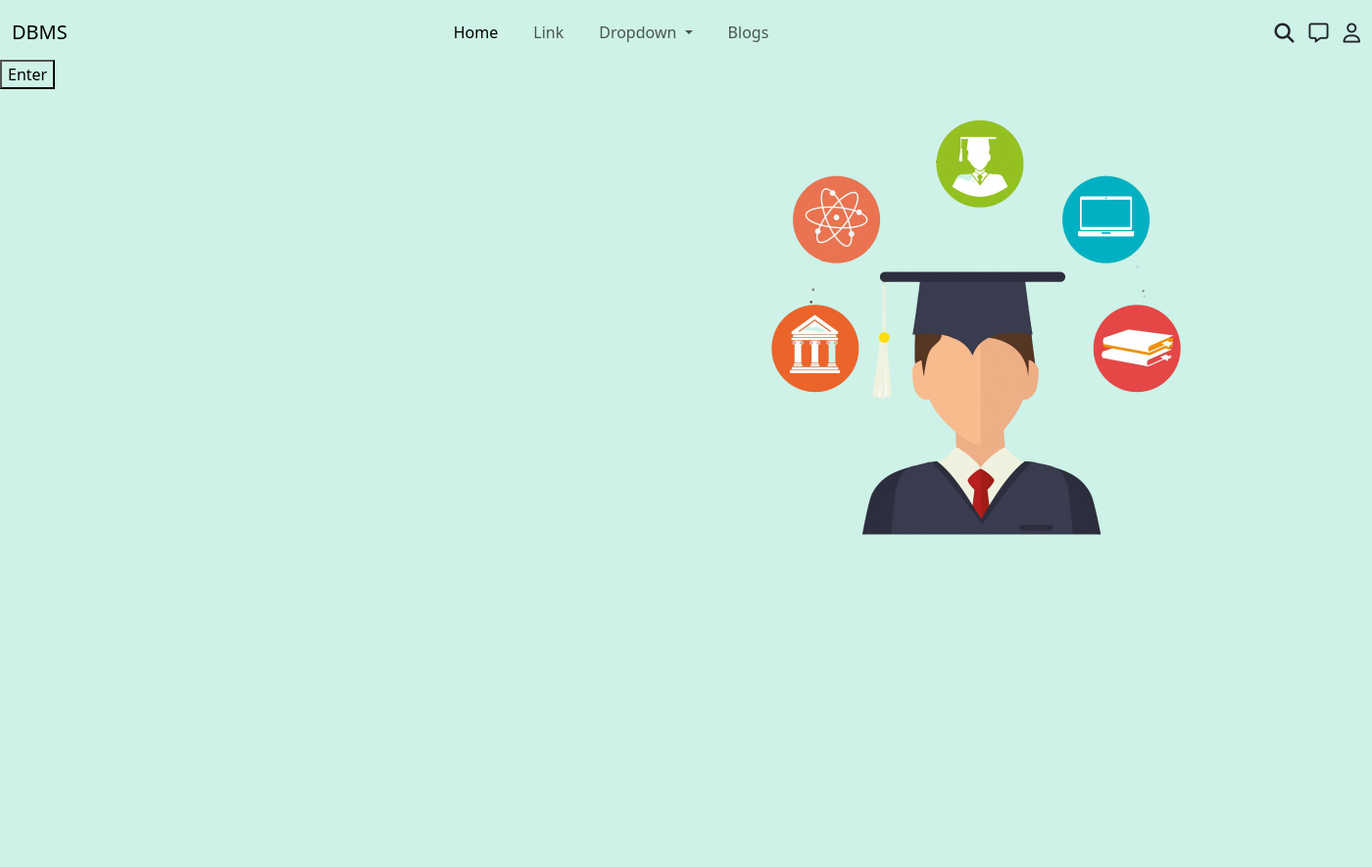
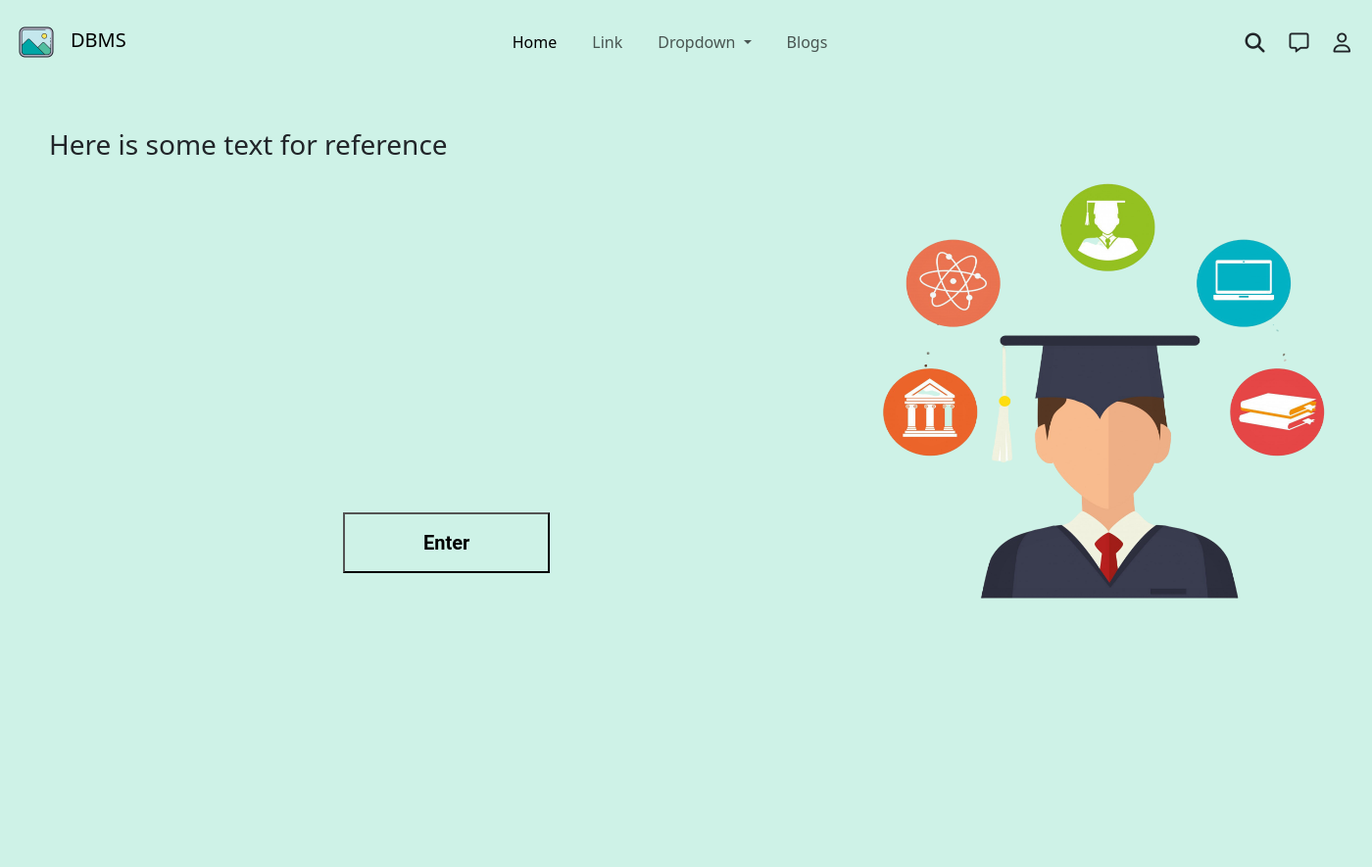
Before and after one commit to hamim-nibir/DreamEd, a PHP site: page / in a window 1400 px wide. Shown: the whole page at 98% size. Before the commit the page ends 546 px from the top, so only its background shows below. Run offline with PHP 8.4, Linux system fonts and the light colour scheme; some libraries are stand-ins or nearby versions.

Commit message:
Finished Basic Placeholder works for homepage

```diff
--- a/assets/css/style.css
+++ b/assets/css/style.css
@@ -16,19 +16,67 @@ body{
 .nav-right-items {
     list-style: none;
     padding-left: 15px;
+    margin-right: 10px;
+}
+.brandlogo{
+    max-height: fit-content;
+    max-width: 50px;
+    margin-right: 10px;
 }
 .hero-section{
-    display: inline-block;
+    display: flex;
     background-color: transparent;
+    justify-content: space-around;
 }
 .hero-image{
-    display: flex;
-    margin-left: 750px;
+    flex: 1 1 60%;
+    margin-left: 300px;
+    margin-top: 75px;
     max-width: 800px;
     height: 500px;
     background: transparent;
 }
+.leftcol{
+    flex: 1 1 40%;
+    margin-left: 50px;
+    margin-top: 50px;
+}
 .enter-btn{
+    background-color:transparent;
+    font-family: "Roboto";
+    font-weight: bold;
+    font-size: 20px;
+    padding: 14px 80px;
+    margin-top: 350px;
+    margin-left: 300px;
+    margin-bottom: 300px;
+}
+
+
+.nav-right {
+    position: relative;
     display: inline-block;
-    background: transparent;
+    cursor: pointer;
 }
+
+.nav-right-icons .tooltiptext {
+    visibility: hidden;
+    width: 100px;
+    background-color: black;
+    color: #fff;
+    text-align: center;
+    border-radius: 5px;
+    padding: 5px;
+    position: absolute;
+    z-index: 1;
+    top: 125%; /* Position above the element */
+    right: 0%;
+    margin-left: -60px; /* Center the tooltip */
+    opacity: 0;
+    transition: opacity 0.3s;
+}
+
+.nav-right-icons:hover .tooltiptext {
+    visibility: visible;
+    opacity: 1;
+}
--- a/index.html
+++ b/index.html
@@ -5,13 +5,15 @@
     <meta name="viewport" content="width=device-width, initial-scale=1.0">
     <title>Don't Know yet</title>
     <link href="https://cdn.jsdelivr.net/npm/bootstrap@5.3.3/dist/css/bootstrap.min.css" rel="stylesheet" integrity="sha384-QWTKZyjpPEjISv5WaRU9OFeRpok6YctnYmDr5pNlyT2bRjXh0JMhjY6hW+ALEwIH" crossorigin="anonymous">
-    <link rel="stylesheet" href="/DBMS/assets/css/style.css">
+    <link rel="stylesheet" href="assets/css/style.css">   <!--Fixed Location issues--->
     <link rel="stylesheet" href="https://cdnjs.cloudflare.com/ajax/libs/font-awesome/6.6.0/css/all.min.css" integrity="sha512-Kc323vGBEqzTmouAECnVceyQqyqdsSiqLQISBL29aUW4U/M7pSPA/gEUZQqv1cwx4OnYxTxve5UMg5GT6L4JJg==" crossorigin="anonymous" referrerpolicy="no-referrer" />
 </head>
 <body>
     <nav class="navbar navbar-expand-lg bg-body-transparent">
         <div class="container-fluid">
-          <a class="navbar-brand" href="#">DBMS</a>
+          <a class="navbar-brand" href="#">
+            <img class="brandlogo" src="/assets//images/placeholderlogo.png" alt="LOGO">DBMS
+          </a>  <!--Added an reference placeholder logo image-->
           <button class="navbar-toggler" type="button" data-bs-toggle="collapse" data-bs-target="#navbarSupportedContent" aria-controls="navbarSupportedContent" aria-expanded="false" aria-label="Toggle navigation">
             <span class="navbar-toggler-icon"></span>
           </button>
@@ -39,18 +41,28 @@
               </li>
             </ul>
             <div class="nav-right">
-                <ul class="navbar-nav me-auto mb-2 mb-lg-0">
-                    <li class="nav-right-items"><i class="fa-solid fa-magnifying-glass fa-lg"></i></li>
-                    <li class="nav-right-items"><i class="fa-regular fa-message fa-lg"></i></li>
-                    <li class="nav-right-items"><i class="fa-regular fa-user fa-lg"></i></li>
+                <ul class="navbar-nav me-auto mb-2 mb-lg-0">  <!--Added tooltip for icons without text-->
+                  <div class="nav-right-icons">
+                    <li class="nav-right-items"><i class="fa-solid fa-magnifying-glass fa-lg"></i> <span class = "tooltiptext">Search</span></li>
+                  </div>
+                  <div class="nav-right-icons">
+                    <li class="nav-right-items"><i class="fa-regular fa-message fa-lg"></i><span class = "tooltiptext">Messages</span></li>
+                  </div>
+                  <div class="nav-right-icons">
+                    <li class="nav-right-items"><i class="fa-regular fa-user fa-lg"></i><span class = "tooltiptext">Profile</span></li>
+                  </div>
                 </ul>
             </div>
           </div>
         </div>
       </nav>
+
       <div class="hero-section">
-        <button class="enter-btn">Enter</button>
-        <img src="/DBMS/assets/images/hero-img.png" alt="" class="hero-image">
+        <div class="leftcol"> <!--Divison for both the button and the text-->
+          <h3>Here is some text for reference</h3>
+          <button class="enter-btn">Enter</button> <!---Place Holder Button--->
+        </div>
+        <img src="assets/images/hero-img.png" alt="" class="hero-image"> <!--Fixed Location issues--->
       </div>
 
 
```
Also changed, not shown: assets/images/placeholderlogo.png (added).
